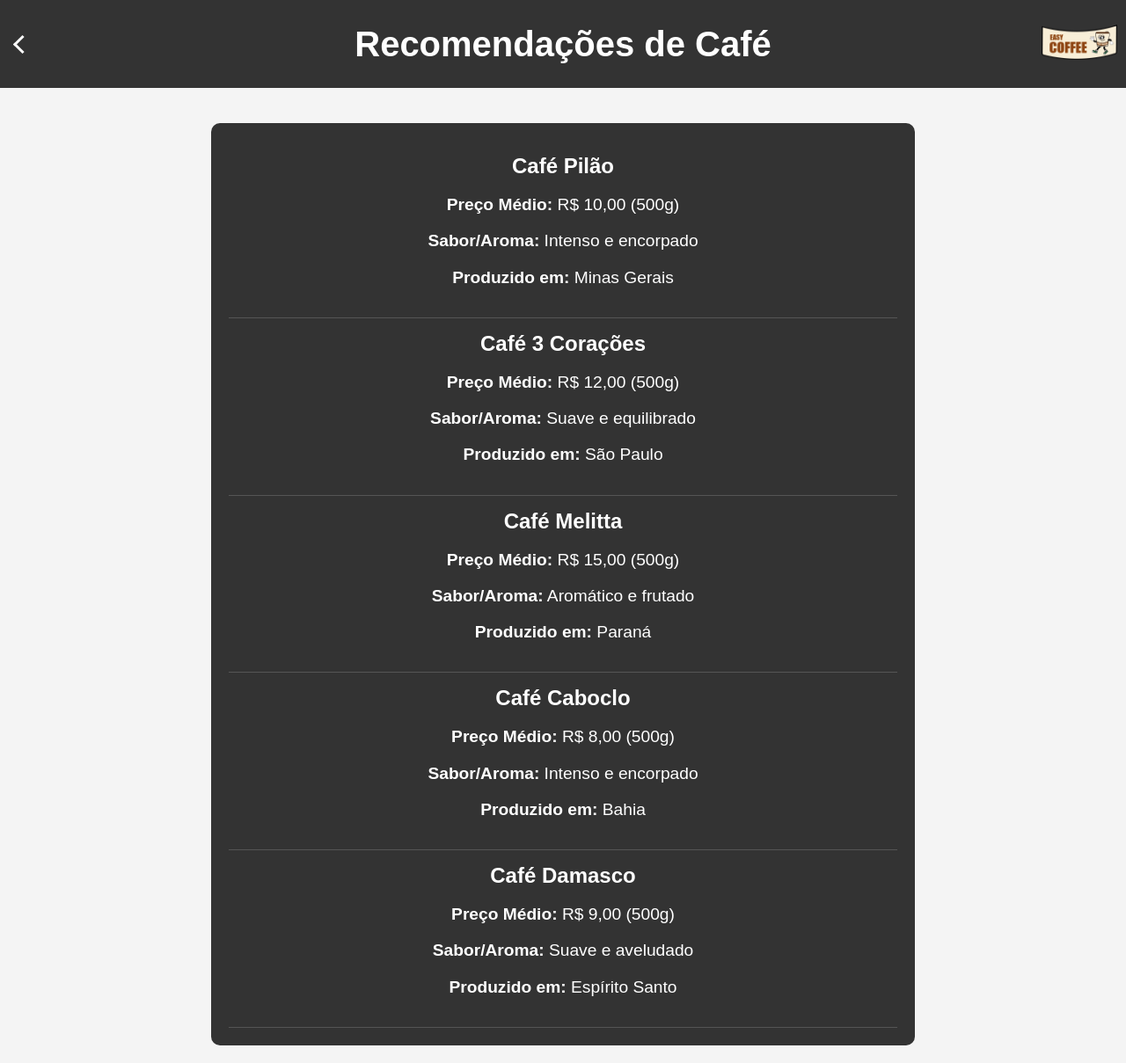
After one commit to seconds4decay/EasyCoffee, a Django app: page /recomendacao/ in a window 1280 px wide. The commit adds this page. Shown: the whole page at 88% size. Run offline with Django 5.2, Linux system fonts and the light colour scheme; parts of the project's set-up code (start-up, migrations or seed data) failed here and were passed over.

Commit message:
HOME/RECOMENDAÇÃO
adicionado função menu sanduiche na home, e adicionado a pagina recomendação de café.

```diff
--- /dev/null
+++ b/app/static/css/recomendacao.css
@@ -0,0 +1,85 @@
+body {
+    font-family: Arial, sans-serif;
+    margin: 0;
+    padding: 0;
+    background-color: #f4f4f4;
+}
+
+.container {
+    max-width: 800px;
+    margin: 0 auto;
+    padding: 20px;
+}
+
+.title {
+    background-color: #333;
+    color: white;
+    text-align: center;
+    padding: 10px 0;
+    margin-bottom: 20px;
+    width: 100%;
+    height: 80px;
+    display: flex;
+    align-items: center;
+    justify-content: center;
+    position: relative;
+}
+
+.title h1 {
+    margin: 0;
+    font-size: 2.5rem;
+    position: absolute;
+    left: 50%;
+    transform: translateX(-50%);
+}
+
+.title .back-home {
+    position: absolute;
+    left: 10px;
+    top: 50%;
+    transform: translateY(-50%);
+    display: flex;
+    align-items: center;
+    justify-content: center;
+    width: 30px;
+    height: 30px;
+}
+
+.title .back-home .arrow-left {
+    border: solid white;
+    border-width: 0 3px 3px 0;
+    display: inline-block;
+    padding: 6px;
+    transform: rotate(135deg);
+    -webkit-transform: rotate(135deg);
+}
+
+.title .logo {
+    position: absolute;
+    right: 10px;
+    top: 50%;
+    transform: translateY(-50%);
+}
+
+.glossary {
+    background-color: #333;
+    padding: 20px;
+    border-radius: 10px;
+    color: white;
+    text-align: center;
+}
+
+.term {
+    border-bottom: 1px solid #555;
+    padding: 15px 0;
+}
+
+.word {
+    font-weight: bold;
+    font-size: 1.5rem;
+    margin-bottom: 10px;
+}
+
+.definition {
+    font-size: 1.2rem;
+}
--- /dev/null
+++ b/app/templates/pages/recomendacao.html
@@ -0,0 +1,70 @@
+<!DOCTYPE html>
+{% load static %}
+<html lang="pt-br">
+
+<head>
+    <meta charset="UTF-8">
+    <meta name="viewport" content="width=device-width, initial-scale=1.0">
+    <title>Recomendações de Café</title>
+    <link rel="stylesheet" href="{% static 'css/recomendacao.css' %}">
+</head>
+
+<body>
+    <div class="title">
+        <a href="{% url 'home' %}" class="back-home">
+            <div class="arrow-left"></div>
+        </a>
+        <h1>Recomendações de Café</h1>
+        <a href="{% url 'home' %}" class="logo">
+            <img src="{% static 'fotos/logo_1.png' %}" height="40px" alt="Logo">
+        </a>
+    </div>
+    <div class="container">
+        <div class="glossary">
+            <div class="term">
+                <div class="word">Café Pilão</div>
+                <div class="definition">
+                    <p><strong>Preço Médio:</strong> R$ 10,00 (500g)</p>
+                    <p><strong>Sabor/Aroma:</strong> Intenso e encorpado</p>
+                    <p><strong>Produzido em:</strong> Minas Gerais</p>
+                </div>
+            </div>
+            <div class="term">
+                <div class="word">Café 3 Corações</div>
+                <div class="definition">
+                    <p><strong>Preço Médio:</strong> R$ 12,00 (500g)</p>
+                    <p><strong>Sabor/Aroma:</strong> Suave e equilibrado</p>
+                    <p><strong>Produzido em:</strong> São Paulo</p>
+                </div>
+            </div>
+            <div class="term">
+                <div class="word">Café Melitta</div>
+                <div class="definition">
+                    <p><strong>Preço Médio:</strong> R$ 15,00 (500g)</p>
+                    <p><strong>Sabor/Aroma:</strong> Aromático e frutado</p>
+                    <p><strong>Produzido em:</strong> Paraná</p>
+                </div>
+            </div>
+            <div class="term">
+                <div class="word">Café Caboclo</div>
+                <div class="definition">
+                    <p><strong>Preço Médio:</strong> R$ 8,00 (500g)</p>
+                    <p><strong>Sabor/Aroma:</strong> Intenso e encorpado</p>
+                    <p><strong>Produzido em:</strong> Bahia</p>
+                </div>
+            </div>
+            <div class="term">
+                <div class="word">Café Damasco</div>
+                <div class="definition">
+                    <p><strong>Preço Médio:</strong> R$ 9,00 (500g)</p>
+                    <p><strong>Sabor/Aroma:</strong> Suave e aveludado</p>
+                    <p><strong>Produzido em:</strong> Espírito Santo</p>
+                </div>
+            </div>
+        </div>
+    </div>
+
+    <script src="{% static 'js/script.js' %}"></script>
+</body>
+
+</html>
--- a/app/views.py
+++ b/app/views.py
@@ -97,3 +97,6 @@ def buscar_cafe(request):
             return HttpResponse('<meta http-equiv="refresh" content="3;url=' + reverse('home') + '"><div style="color: red; font-size: 24px; text-align: center; position: absolute; top: 50%; left: 50%; transform: translate(-50%, -50%);">Nenhum café encontrado. Redirecionando de volta à página inicial em 3 segundos...</div>')
     else:
         return HttpResponse("Parâmetro 'nome' não fornecido na solicitação POST.")
+
+def recomendacao(request):
+    return render(request, 'pages/recomendacao.html')
--- a/projeto/urls.py
+++ b/projeto/urls.py
@@ -32,5 +32,5 @@ urlpatterns = [
     path('produtos/', views.produtos, name="produtos/"),
     path('produtos', views.produtos, name="produtos"),
     path('buscar_cafe/', views.buscar_cafe, name='buscar_cafe'),
-
+    path('recomendacao/', views.recomendacao, name='recomendacao'),
 ] + static(settings.MEDIA_URL, document_root=settings.MEDIA_ROOT)
```
Also changed, not shown: app/static/css/home.css (+63 -19 lines), app/templates/pages/home.html (+28 -9 lines).
